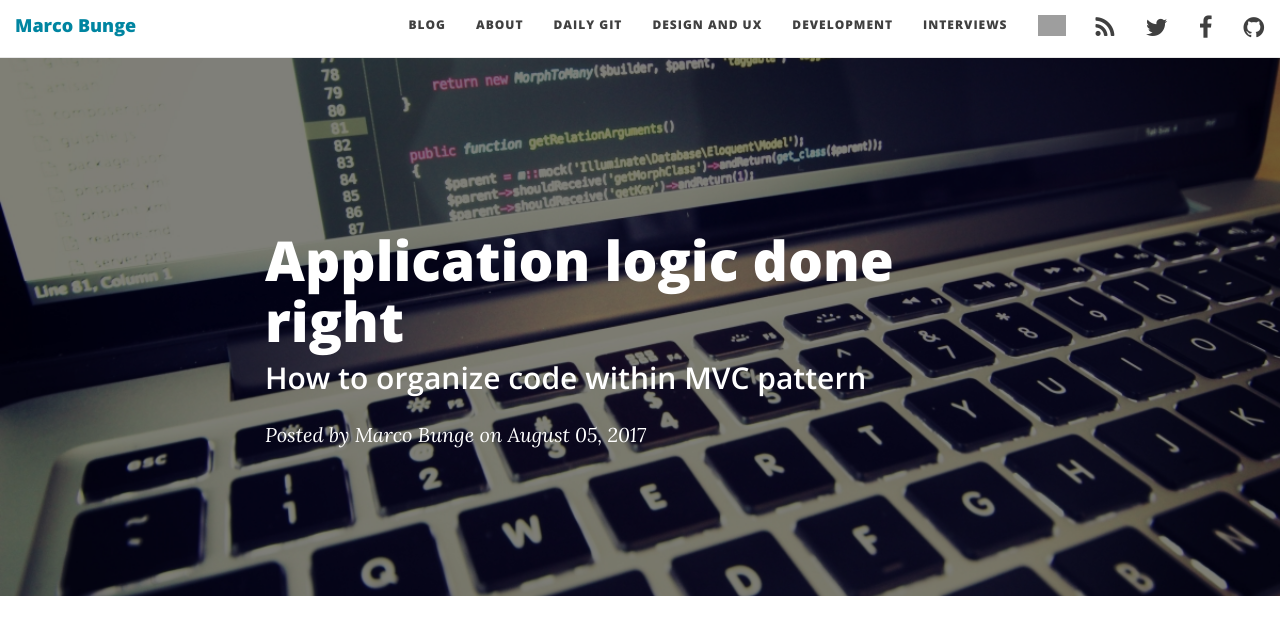
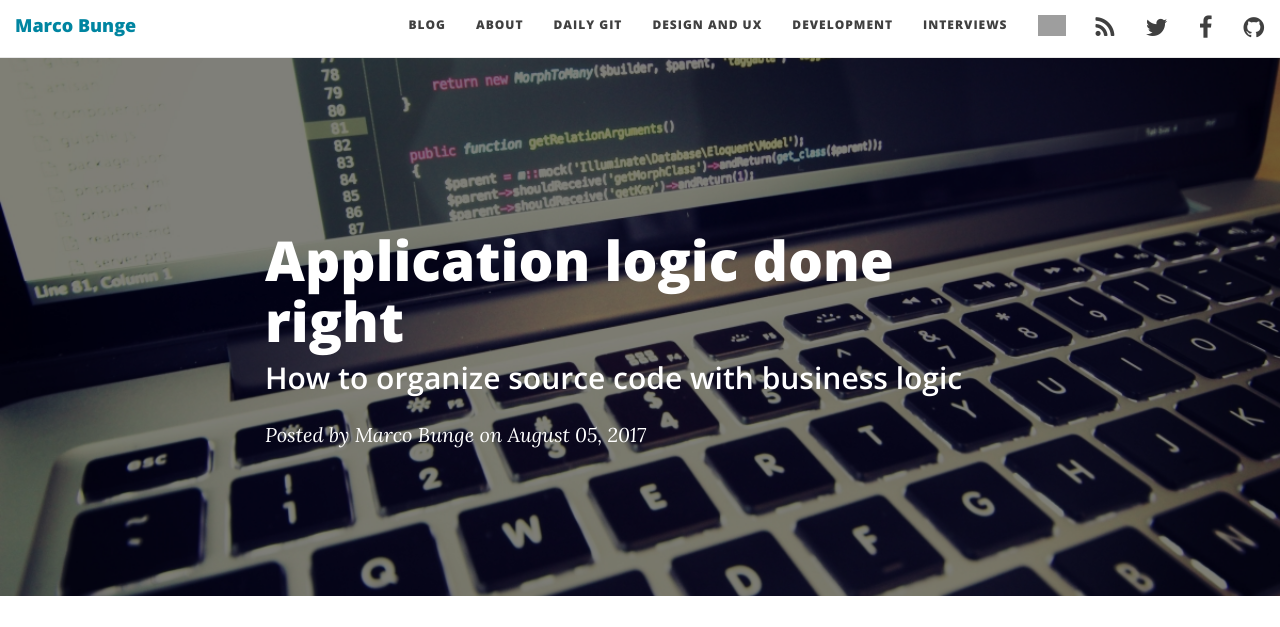
Before and after one commit to mbunge/mbunge.github.io, a Jekyll site: the page built from _posts/2017-08-05-application-logic-done-right.markdown, in a window 1280 px wide and 1400 px high. Shown: the top 627 px of the window. Built offline with Jekyll 4.4.1, drawn with Linux system fonts in a browser that asks for light colours; nearby versions of some CDN libraries; comment, search, counter and statistics services are not loaded; some of the changed text lies outside the part shown; grey boxes are pictures that could not be loaded.

Commit message:
Update 2017-08-05-application-logic-done-right.markdown

```diff
--- a/_posts/2017-08-05-application-logic-done-right.markdown
+++ b/_posts/2017-08-05-application-logic-done-right.markdown
@@ -1,7 +1,7 @@
 ---
 layout:     post
 title:      "Application logic done right"
-subtitle:   "How to organize code within MVC pattern"
+subtitle:   "How to organize source code with business logic"
 date:       2017-08-05 02:14:00
 published:  2017-08-05 02:14:00
 author:     "Marco Bunge"
```
Also changed, not shown: other parts of _posts/2017-08-05-application-logic-done-right.markdown (+1 -1 lines).
